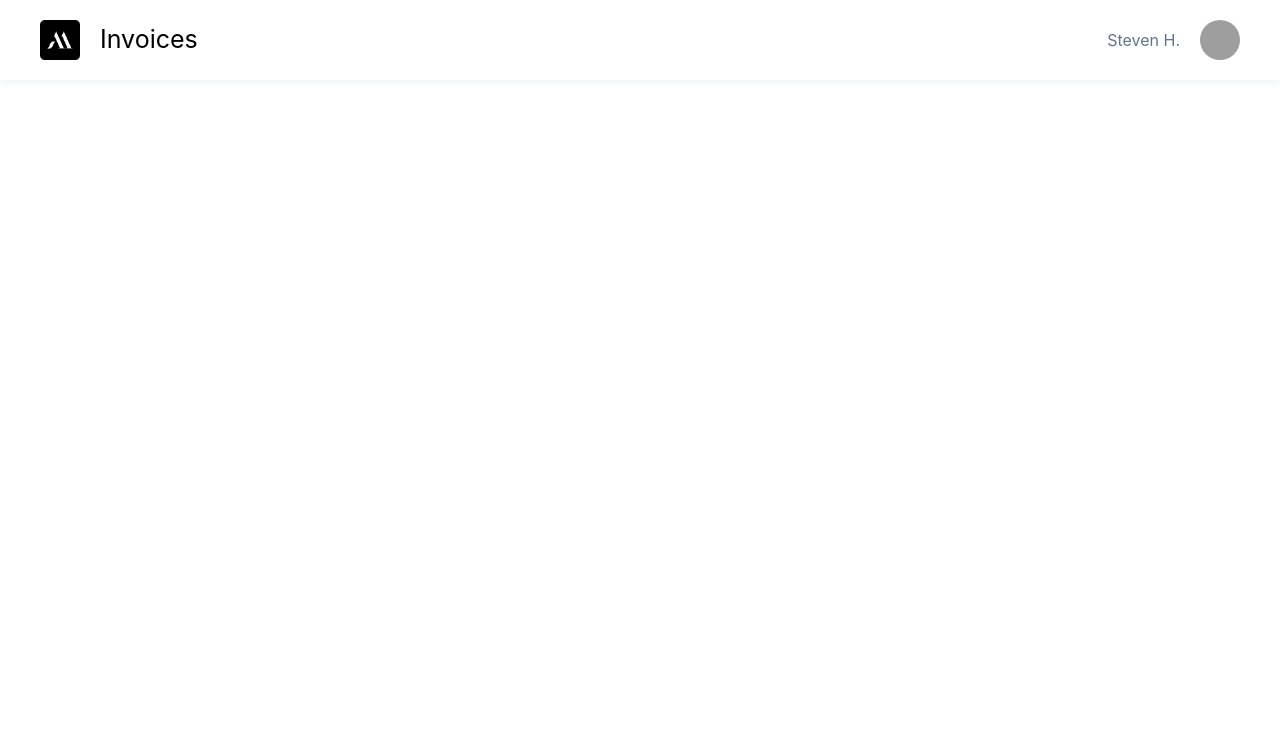
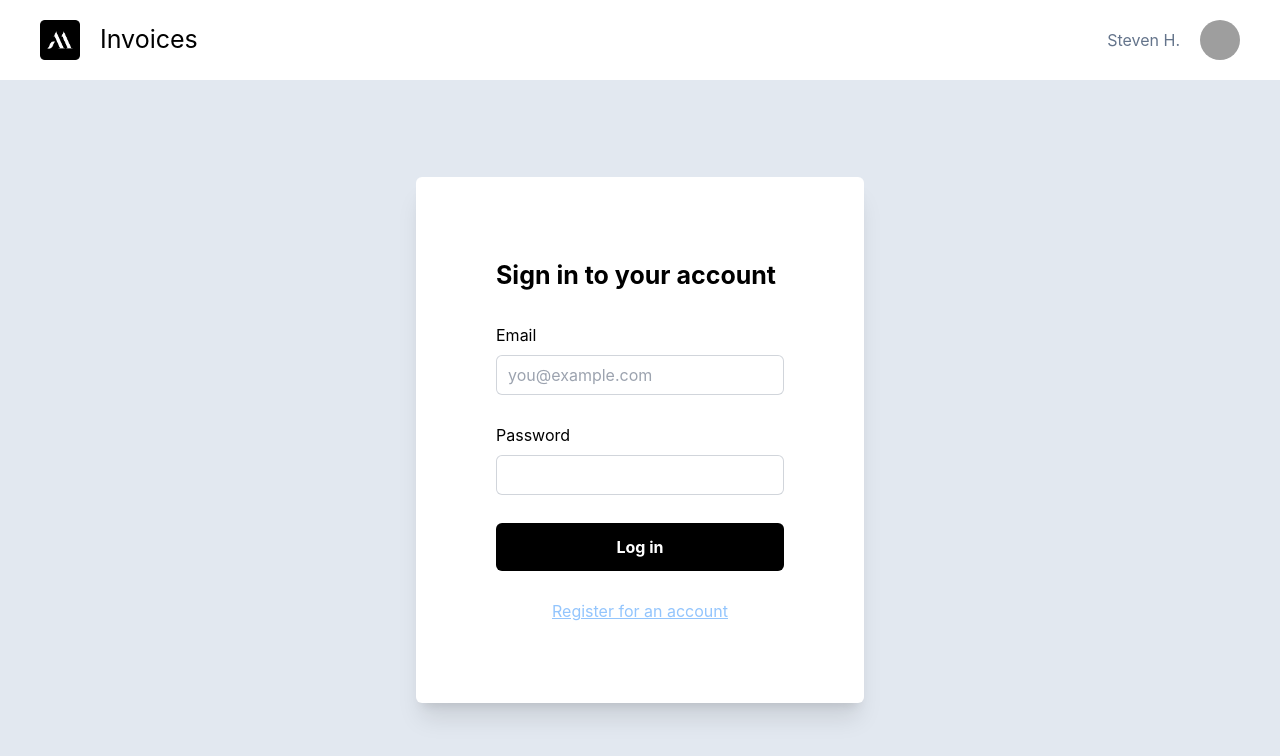
Before and after one commit to aryanxarora/Mobility-Invoicing, a React (Create React App) app: page /auth in a window 1280 px wide. Before the commit this address had no page. Shown: the top 756 px of the page. Built offline with nearby package versions, Linux system fonts and the light colour scheme; grey boxes are pictures that could not be loaded.

Commit message:
PDF and Auth Merge

```diff
--- a/src/App.js
+++ b/src/App.js
@@ -7,6 +7,7 @@ import './styles/App.css';
 import Dashboard from "./components/Dashboard";
 import InvoiceInfo from "./components/InvoiceInfo";
 import Navbar from "./components/Navbar";
+import Authenticator from "./components/Authenticator";
 
 function App() {
   return (
@@ -14,6 +15,7 @@ function App() {
       <Navbar />
       <Router>
         <Routes>
+          <Route path="/auth" element={<Authenticator />} />
           <Route path="/" element={<Dashboard />} />
           <Route path="/invoice/*" element={<InvoiceInfo />} />
         </Routes>
--- /dev/null
+++ b/src/components/Authenticator.jsx
@@ -0,0 +1,43 @@
+function Authenticator() {
+  return (
+    <div className="bg-slate-200 h-[90%] p-20 flex justify-center items-center">
+      <div className="flex flex-col justify-center bg-white p-20 shadow-xl gap-7 w-2/5 rounded-md">
+        <h1 className="text-left font-bold text-2xl">
+          Sign in to your account
+        </h1>
+        <div className="">
+          <label htmlFor="email">Email</label>
+          <br />
+          <input
+            className="w-full px-3 py-2 rounded-md border-0 text-gray-900 ring-1 ring-inset ring-gray-300 placeholder:text-gray-400 focus:ring-2 focus:ring-inset focus:ring-indigo-600 mt-2"
+            type="text"
+            id="email"
+            name="email"
+            placeholder="you@example.com"
+          />
+        </div>
+        <div>
+          <label htmlFor="password">Password</label>
+          <br />
+          <input
+            className="w-full px-3 py-2 rounded-md border-0 text-gray-900 ring-1 ring-inset ring-gray-300 placeholder:text-gray-400 focus:ring-2 focus:ring-inset focus:ring-indigo-600 mt-2"
+            type="password"
+            id="password"
+            name="password"
+          />
+        </div>
+        <a
+          className="bg-black w-full px-3 py-3 text-center font-bold rounded-md text-white"
+          href="/"
+        >
+          Log in
+        </a>
+        <a className="text-center underline text-blue-300" href="/">
+          Register for an account
+        </a>
+      </div>
+    </div>
+  );
+}
+
+export default Authenticator;
```
